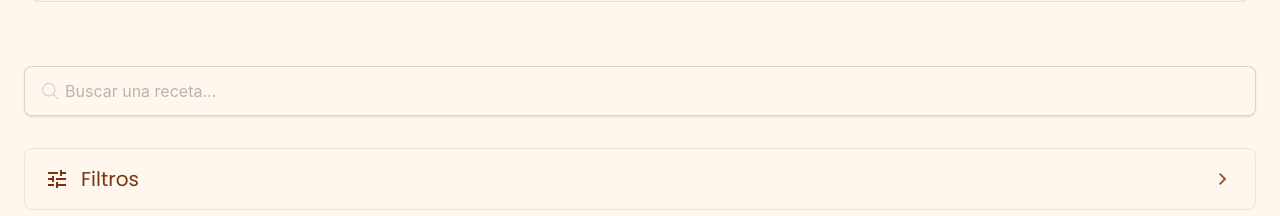
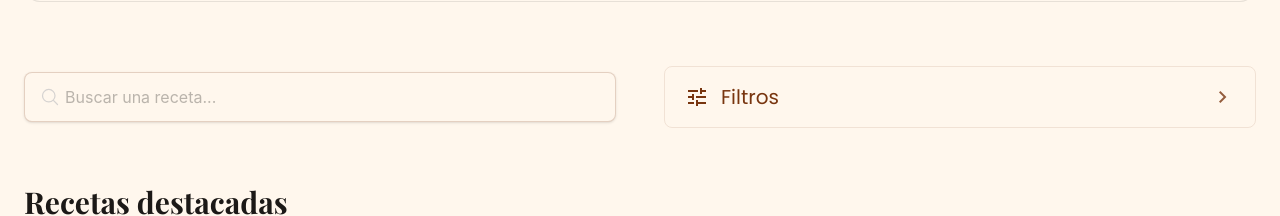
Before and after one commit to romero-m14/Grupo-3, a React (Vite) app: page / in a window 1280 px wide. Shown: the part 736-952 px from the top of the page. Built offline with nearby package versions, Linux system fonts and the light colour scheme; no server answers.

Commit message:
fix: arreglo de header

```diff
--- a/src/components/Header.jsx
+++ b/src/components/Header.jsx
@@ -6,13 +6,13 @@ export default function Header() {
     return (
         <header className="min-h-12.5 fixed z-5000 w-full bg-navbar text-fondo p-6">
 
-            <div className="max-w-7xl mx-auto relative flex flex-col md:flex-row gap-4 justify-between items-center">
+            <div className="max-w-7xl mx-auto relative flex flex-col md:flex-row gap-4 md:justify-between">
                 {/* Logo principal */}
                 <img className="rounded-full bg-fondo w-13" src="/images/logoTransparent.png" alt="Logo de la pagina principal" />
 
                 {/*  Botón Hamburger */}
                 <button onClick={() => setShow(!show)}
-                        className="cursor-pointer absolute top-4 right-6 md:hidden flex flex-col gap-2"
+                        className="cursor-pointer absolute top-2 right-6 md:hidden flex flex-col gap-2"
                 >
                     <span className={`bg-fondo w-8 h-1 rounded-full transition-all duration-300 ease-in-out ${show ? "opacity-0" : ""}`}></span>
                     <span className={`bg-fondo w-8 h-1 rounded-full transition-all duration-300 ease-in-out ${show ? "rotate-45" : ""}`}></span>
--- a/src/components/Principal.jsx
+++ b/src/components/Principal.jsx
@@ -62,11 +62,12 @@ export default function Principal() {
         </div>
       </section>
 
+      <div className="grid md:grid-cols-2 md:max-w-7xl md:justify-between md:items-center md:mx-auto md:mb-14">
         {/*  Barra de Busqueda */}
         <SearchBar busqueda={busqueda} setBusqueda={setBusqueda}/>
 
         {/* Filter Action */}
-      <section className="px-6 mb-16 relative">
+        <section className="px-6 mb-16 md:mb-0 relative">
           <button className="w-full flex items-center justify-between px-5 py-4 border border-navbar/10 rounded-xl transition-colors cursor-pointer active:bg-boton/60"
                   onClick={() => setModalfilter(!modalfilter)}
           >
@@ -82,6 +83,7 @@ export default function Principal() {
             <FilterList />
           </aside>
         </section>
+      </div>
 
       {/* Featured Recipes Grid */}
       <section className="max-w-7xl mx-auto px-6 pb-20">
--- a/src/components/SearchBar.jsx
+++ b/src/components/SearchBar.jsx
@@ -1,9 +1,9 @@
 
 export default function SearchBar({busqueda, setBusqueda}) {
   return (
-    <div className="flex flex-col gap-2 w-full mx-auto px-6 mb-8">
+    <div className="flex flex-col md:items-center gap-2 w-full mx-auto px-6 mb-8 md:mb-0">
 
-     <div className="relative flex items-center">
+     <div className="md:w-full relative flex items-center">
       <input
           type="text"
           placeholder="Buscar una receta..."
```
Lines whose indentation alone changed are shown as unchanged.
